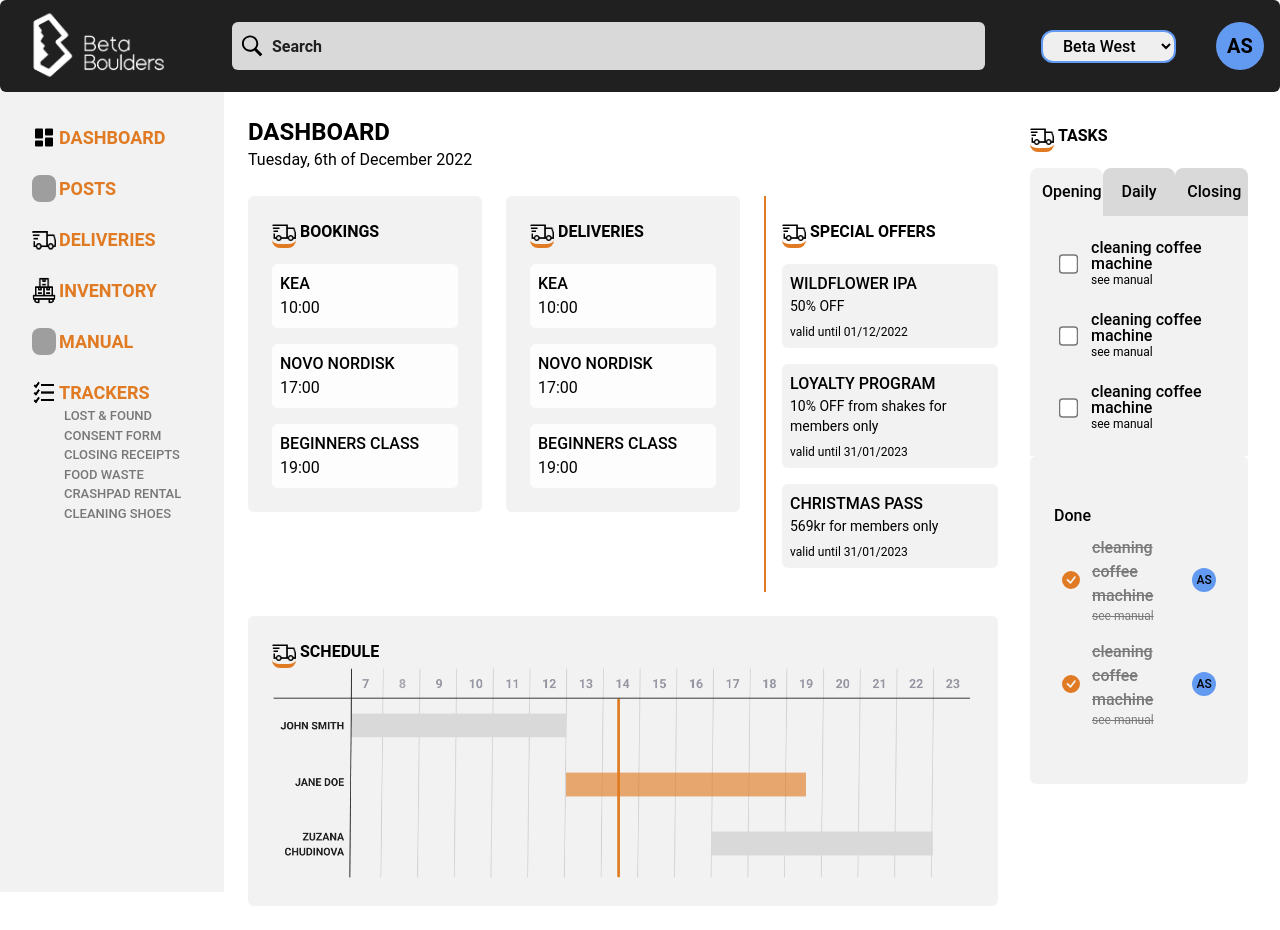
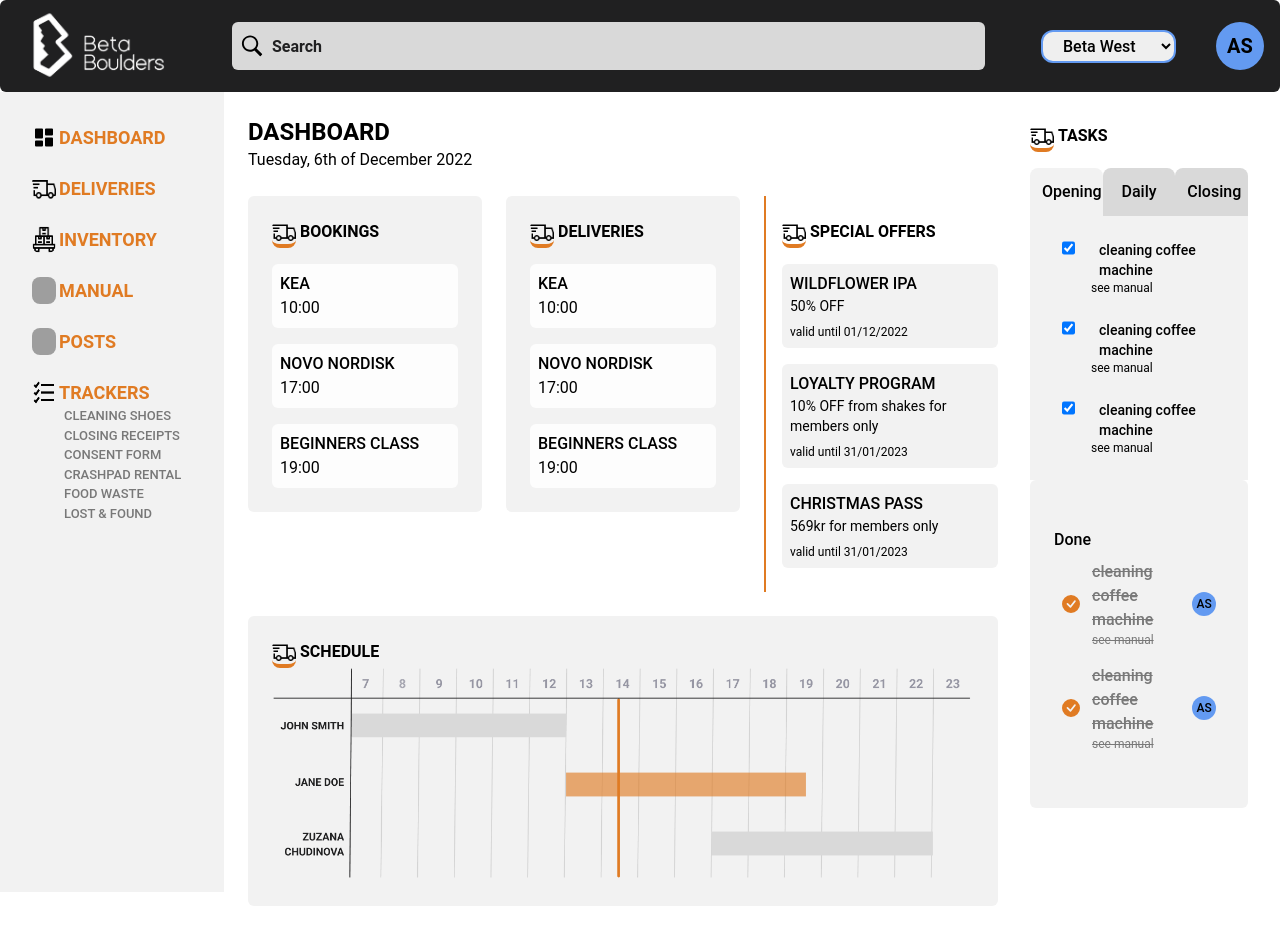
Before and after one commit to zuzik772/4th_semester_final_project, a React (Create React App) app: page / in a window 1280 px wide. Built offline with nearby package versions, Linux system fonts and the light colour scheme; grey boxes are pictures that could not be loaded.

Commit message:
small details

```diff
--- a/src/components/Sidebar.jsx
+++ b/src/components/Sidebar.jsx
@@ -25,12 +25,7 @@ export default function Sidebar() {
                 Dashboard
               </Link>
             </li>
-            <li>
-              <Link to="/posts" className={isActive ? "text-accent" : "text-dark"}>
-                <img src={posts} alt="posts icon" />
-                Posts
-              </Link>
-            </li>
+
             <li>
               <Link to="/deliveries" className={isActive ? "text-accent" : "text-dark"}>
                 <img src={deliveries} alt="deliveries icon" />
@@ -50,18 +45,24 @@ export default function Sidebar() {
                 Manual
               </Link>
             </li>
+            <li>
+              <Link to="/posts" className={isActive ? "text-accent" : "text-dark"}>
+                <img src={posts} alt="posts icon" />
+                Posts
+              </Link>
+            </li>
           </div>
           <li>
             <Link to="/trackers" className={isActive ? "text-accent" : "text-dark"}>
               <img src={trackers} alt="trackers icon" />
               Trackers
             </Link>
+            <span>Cleaning shoes</span>
+            <span>Closing receipts</span>
+            <span>Consent form</span>
+            <span>Crashpad rental</span>
+            <span>Food waste</span>
             <span>Lost & Found</span>
-            <span>Consent form</span>
-            <span>Closing receipts</span>
-            <span>Food waste</span>
-            <span>Crashpad rental</span>
-            <span>Cleaning shoes</span>
           </li>
         </ul>
       </nav>
--- a/src/components/TasksListItem.jsx
+++ b/src/components/TasksListItem.jsx
@@ -2,9 +2,21 @@ export default function TasksListItem(props) {
   return (
     <li className="lowercase">
       <div className="flex gap-4 leading-4">
-        <input type="checkbox" id="task" name="task" className="scale-150" />
+        {/* <input type="checkbox" id="task" name="task" className="scale-150" /> */}
+        <input
+          checked
+          id="orange-checkbox"
+          type="checkbox"
+          value=""
+          className="w-4 h-4 text-orange-500 bg-gray-100 rounded border-gray-300 focus:ring-orange-500 dark:focus:ring-orange-600 dark:ring-offset-gray-800 focus:ring-2 dark:bg-gray-700 dark:border-gray-600"
+        />
         <div className="flex flex-col">
-          <label htmlFor="task">{props.title}</label>
+          <label
+            for="orange-checkbox"
+            className="ml-2 text-sm font-medium text-gray-900 dark:text-gray-300"
+          >
+            {props.title}
+          </label>
           <span className="text-xs">{props.desc}</span>
         </div>
       </div>
```
